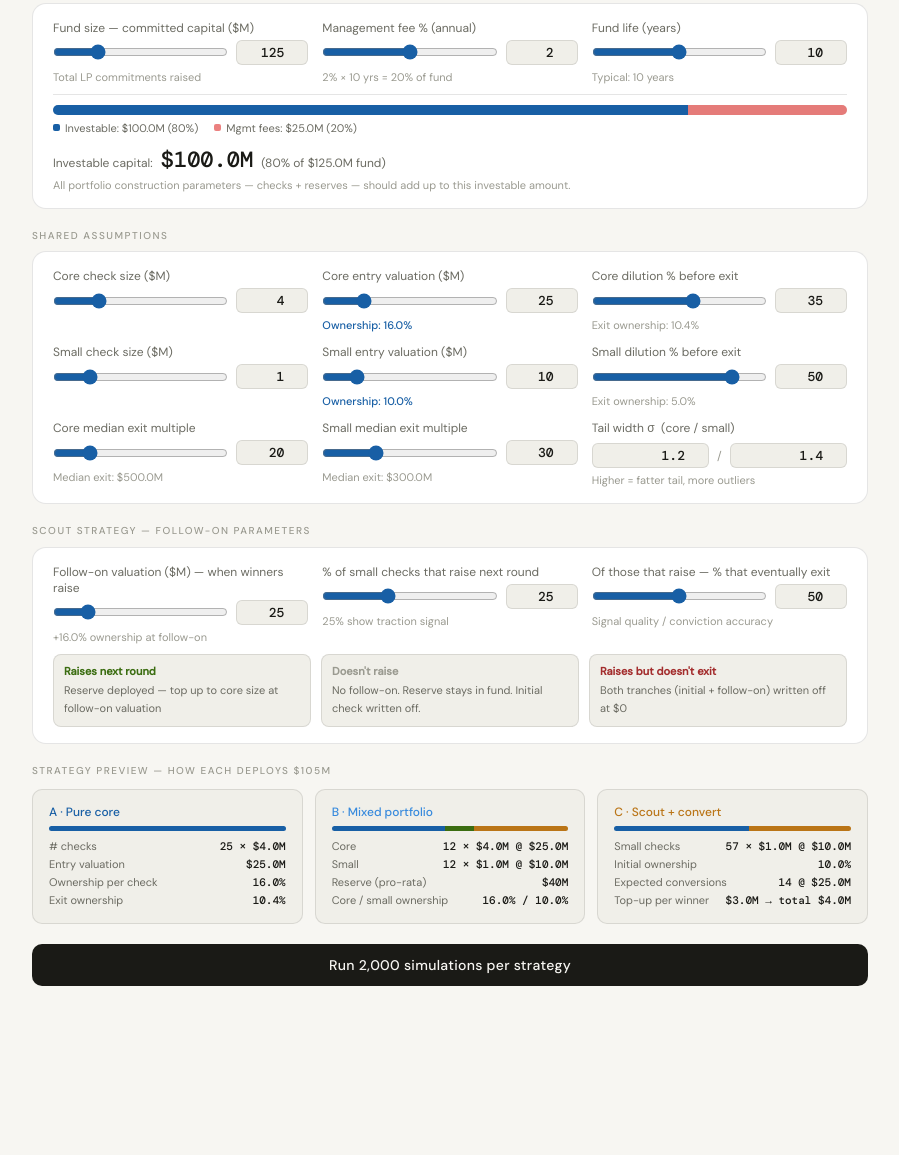
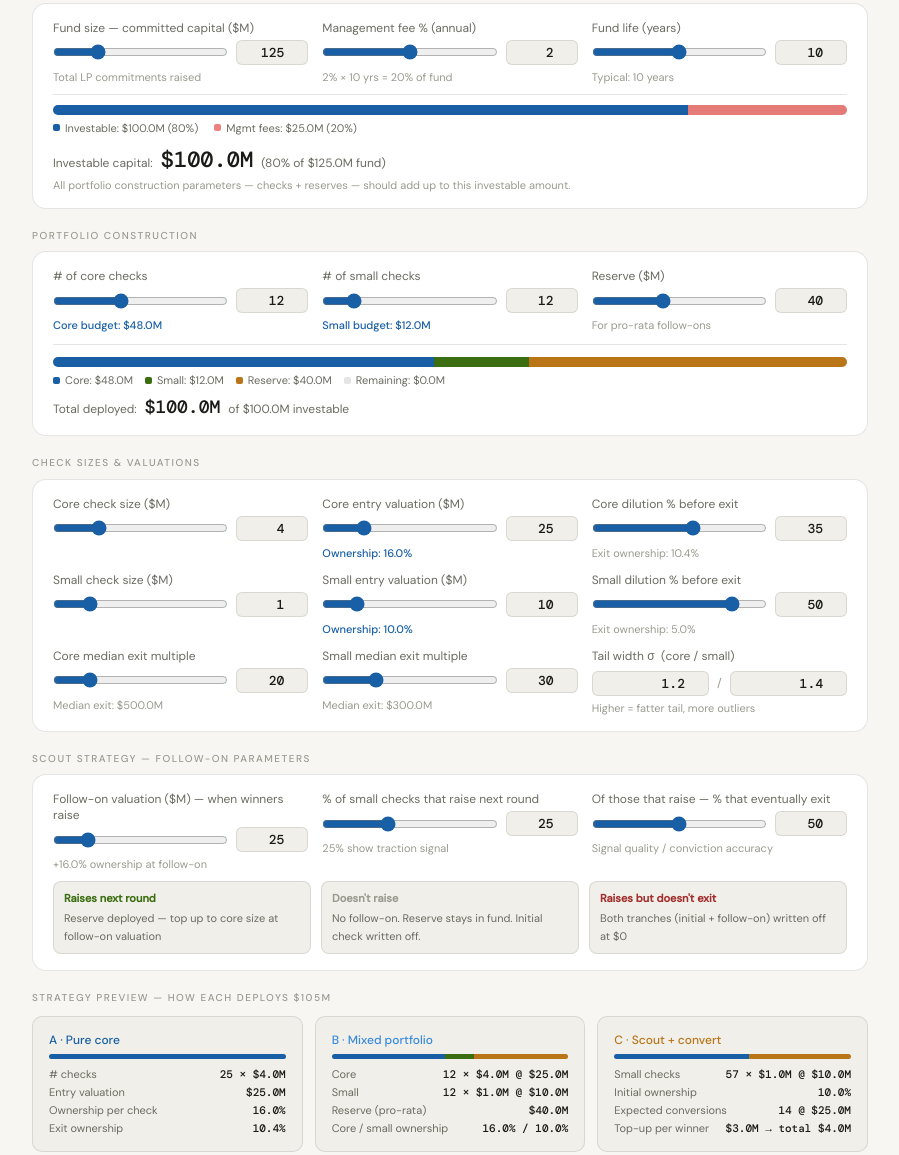
Before and after one commit to yoni-ec/vc-calc, a plain HTML site: page index.html in a window 1280 px wide. Shown: the part 1493-2648 px from the top of the page, without its empty margins (190-1089 px from the left). Before the commit the page ends 2543 px from the top, so only its background shows below. Drawn offline with nearby package versions, Linux system fonts and the light colour scheme.

Commit message:
Add files via upload

```diff
--- a/index.html
+++ b/index.html
@@ -258,7 +258,48 @@ table.ctbl .sc-hdr td{background:var(--bg3);font-size:10px;color:var(--text3);le
     </div>
   </div>
 
-  <div class="slabel">Shared assumptions</div>
+  <div class="slabel">Portfolio construction</div>
+  <div class="card">
+    <div class="g3">
+      <div class="field">
+        <label># of core checks</label>
+        <div class="frow"><input type="range" id="cN" min="1" max="30" step="1" value="12"><input type="number" class="nb" id="cNN" value="12"></div>
+        <div class="hint live" id="cNHint">Core budget: $48M</div>
+      </div>
+      <div class="field">
+        <label># of small checks</label>
+        <div class="frow"><input type="range" id="sNcheck" min="0" max="80" step="1" value="12"><input type="number" class="nb" id="sNcheckN" value="12"></div>
+        <div class="hint live" id="sNHint">Small budget: $12M</div>
+      </div>
+      <div class="field">
+        <label>Reserve ($M)</label>
+        <div class="frow"><input type="range" id="mixRes" min="0" max="100" step="1" value="40"><input type="number" class="nb" id="mixResN" value="40"></div>
+        <div class="hint">For pro-rata follow-ons</div>
+      </div>
+    </div>
+    <!-- live allocation tracker -->
+    <div style="margin-top:12px;padding-top:12px;border-top:0.5px solid var(--border)">
+      <div style="height:10px;border-radius:5px;overflow:hidden;display:flex;background:var(--bg3);margin-bottom:6px">
+        <div id="alloc-core-seg" style="height:100%;background:#185FA5;transition:width 0.15s;width:48%"></div>
+        <div id="alloc-small-seg" style="height:100%;background:#3B6D11;transition:width 0.15s;width:12%"></div>
+        <div id="alloc-res-seg" style="height:100%;background:#BA7517;transition:width 0.15s;width:40%"></div>
+        <div id="alloc-remain-seg" style="height:100%;background:var(--border);transition:width 0.15s;flex:1"></div>
+      </div>
+      <div style="display:flex;gap:12px;flex-wrap:wrap;margin-bottom:8px">
+        <span style="display:flex;align-items:center;gap:5px;font-size:11px;color:var(--text2)"><span style="width:7px;height:7px;border-radius:2px;background:#185FA5;display:inline-block"></span><span id="leg-core-alloc">Core: $48M</span></span>
+        <span style="display:flex;align-items:center;gap:5px;font-size:11px;color:var(--text2)"><span style="width:7px;height:7px;border-radius:2px;background:#3B6D11;display:inline-block"></span><span id="leg-small-alloc">Small: $12M</span></span>
+        <span style="display:flex;align-items:center;gap:5px;font-size:11px;color:var(--text2)"><span style="width:7px;height:7px;border-radius:2px;background:#BA7517;display:inline-block"></span><span id="leg-res-alloc">Reserve: $40M</span></span>
+        <span style="display:flex;align-items:center;gap:5px;font-size:11px"><span style="width:7px;height:7px;border-radius:2px;background:var(--border);display:inline-block"></span><span id="leg-remain-alloc" style="color:var(--text2)">Remaining: $0M</span></span>
+      </div>
+      <div style="display:flex;align-items:baseline;gap:8px">
+        <span style="font-size:12px;color:var(--text2)">Total deployed:</span>
+        <span style="font-family:'DM Mono',monospace;font-size:18px;font-weight:500" id="totalDeployed">$100M</span>
+        <span style="font-size:12px" id="deployedStatus" style="color:var(--text2)">of $100M investable</span>
+      </div>
+    </div>
+  </div>
+
+  <div class="slabel">Check sizes &amp; valuations</div>
   <div class="card">
     <div class="g3">
       <div class="field">
@@ -384,7 +425,7 @@ function getFUND(){
   return Math.max(1,fund-fund*fee/100*life);
 }
 
-const sliders=[['fundSize','fundSizeN'],['mgmtFee','mgmtFeeN'],['fundLife','fundLifeN'],['cS','cSN'],['cVal','cValN'],['cDil','cDilN'],['sS','sSN'],['sVal','sValN'],['sDil','sDilN'],['cMed','cMedN'],['sMed','sMedN'],['foVal','foValN'],['foRate','foRateN'],['foExitRate','foExitRateN']];
+const sliders=[['fundSize','fundSizeN'],['mgmtFee','mgmtFeeN'],['fundLife','fundLifeN'],['cN','cNN'],['sNcheck','sNcheckN'],['mixRes','mixResN'],['cS','cSN'],['cVal','cValN'],['cDil','cDilN'],['sS','sSN'],['sVal','sValN'],['sDil','sDilN'],['cMed','cMedN'],['sMed','sMedN'],['foVal','foValN'],['foRate','foRateN'],['foExitRate','foExitRateN']];
 sliders.forEach(([r,n])=>{
   const re=document.getElementById(r),ne=document.getElementById(n);
   if(!re||!ne) return;
@@ -412,6 +453,37 @@ function updateHints(){
   const cS=gv('cS'),cVal=gv('cVal'),cDil=gv('cDil'),cMed=gv('cMed');
   const sS=gv('sS'),sVal=gv('sVal'),sDil=gv('sDil'),sMed=gv('sMed');
   const foVal=gv('foVal'),foRate=gv('foRate');
+  const cNv=gv('cN'),sNv=gv('sNcheck'),mixResV=gv('mixRes');
+
+  // allocation tracker
+  const coreSpend=cNv*cS, smallSpend=sNv*sS;
+  const deployed=coreSpend+smallSpend+mixResV;
+  const remaining=FUND-deployed;
+  const over=remaining<0;
+  const denom=Math.max(deployed,FUND);
+  document.getElementById('alloc-core-seg').style.width=(coreSpend/denom*100)+'%';
+  document.getElementById('alloc-small-seg').style.width=(smallSpend/denom*100)+'%';
+  document.getElementById('alloc-res-seg').style.width=(mixResV/denom*100)+'%';
+  document.getElementById('alloc-remain-seg').style.width=over?'0%':(remaining/denom*100)+'%';
+  document.getElementById('leg-core-alloc').textContent='Core: '+fmt(coreSpend);
+  document.getElementById('leg-small-alloc').textContent='Small: '+fmt(smallSpend);
+  document.getElementById('leg-res-alloc').textContent='Reserve: '+fmt(mixResV);
+  const remEl=document.getElementById('leg-remain-alloc');
+  const statusEl=document.getElementById('deployedStatus');
+  if(over){
+    remEl.textContent='Over-allocated: -'+fmt(Math.abs(remaining));
+    remEl.style.color='#A32D2D';
+    statusEl.textContent='of '+fmt(FUND)+' investable — OVER by '+fmt(Math.abs(remaining));
+    statusEl.style.color='#A32D2D';
+  } else {
+    remEl.textContent='Remaining: '+fmt(remaining);
+    remEl.style.color='var(--text2)';
+    statusEl.textContent='of '+fmt(FUND)+' investable';
+    statusEl.style.color='var(--text2)';
+  }
+  document.getElementById('totalDeployed').textContent=fmt(deployed);
+  document.getElementById('cNHint').textContent='Core budget: '+fmt(coreSpend);
+  document.getElementById('sNHint').textContent='Small budget: '+fmt(smallSpend);
   const cOwn=cS/cVal*100, sOwn=sS/sVal*100;
   document.getElementById('cOwnHint').textContent='Ownership: '+cOwn.toFixed(1)+'%';
   document.getElementById('sOwnHint').textContent='Ownership: '+sOwn.toFixed(1)+'%';
@@ -426,7 +498,7 @@ function updateHints(){
   const scoutSN=Math.floor(FUND/(sS+foRate/100*topUp));
   const scoutInitial=scoutSN*sS, scoutRes=FUND-scoutInitial;
   const expectedFO=Math.round(scoutSN*foRate/100);
-  const mixedSN=Math.max(0,Math.round((FUND-40-12*cS)/sS));
+  const mixedCN=gv('cN'),mixedSN=gv('sNcheck'),mixedRes=gv('mixRes');
   const cN_pure=Math.floor(FUND/cS);
 
   document.getElementById('stratPreview').innerHTML=[
@@ -436,10 +508,10 @@ function updateHints(){
       ['Ownership per check',cOwn.toFixed(1)+'%'],
       ['Exit ownership',+(cOwn*(1-cDil/100)).toFixed(1)+'%'],
     ]},
-    {name:'B · Mixed portfolio',col:'#378ADD',bar:[12*cS,mixedSN*sS,40],rows:[
-      ['Core',`12 × ${fmt(cS)} @ ${fmt(cVal)}`],
+    {name:'B · Mixed portfolio',col:'#378ADD',bar:[mixedCN*cS,mixedSN*sS,mixedRes],rows:[
+      ['Core',`${mixedCN} × ${fmt(cS)} @ ${fmt(cVal)}`],
       ['Small',`${mixedSN} × ${fmt(sS)} @ ${fmt(sVal)}`],
-      ['Reserve (pro-rata)','$40M'],
+      ['Reserve (pro-rata)',fmt(mixedRes)],
       ['Core / small ownership',cOwn.toFixed(1)+'% / '+sOwn.toFixed(1)+'%'],
     ]},
     {name:'C · Scout + convert',col:'#BA7517',bar:[scoutInitial,0,scoutRes],rows:[
@@ -476,7 +548,7 @@ function simMixed(cP,sP,N){
   const FUND=getFUND();
   const cS=gv('cS'),cVal=gv('cVal'),cDil=gv('cDil')/100,cMed=gv('cMed'),cSig=gv('cSig');
   const sS=gv('sS'),sVal=gv('sVal'),sDil=gv('sDil')/100,sMed=gv('sMed'),sSig=gv('sSig');
-  const mixedCN=12,mixedRes=40,mixedSN=Math.max(0,Math.round((FUND-mixedRes-mixedCN*cS)/sS));
+  const mixedCN=gv('cN'),mixedSN=gv('sNcheck'),mixedRes=gv('mixRes');
   const cOwn=cS/cVal,sOwn=sS/sVal;
   const foC=mixedRes*0.5/Math.max(1,mixedCN*cP),foS=mixedRes*0.5/Math.max(1,mixedSN*sP);
   const out=[];
@@ -546,10 +618,10 @@ document.getElementById('runBtn').addEventListener('click',async()=>{
   const cS=gv('cS'),cVal=gv('cVal'),sS=gv('sS'),sVal=gv('sVal'),foVal=gv('foVal'),foRate=gv('foRate')/100;
   const topUp=Math.max(0,cS-sS);
   const scoutSN=Math.floor(FUND/(sS+foRate*topUp));
-  const mixedSN=Math.max(0,Math.round((FUND-40-12*cS)/sS));
+  const mixedCN=gv('cN'),mixedSN=gv('sNcheck'),mixedRes=gv('mixRes');
   const extras={
     A:`${Math.floor(FUND/cS)} checks · $${cVal}M entry val · ${(cS/cVal*100).toFixed(1)}% ownership`,
-    B:`12 core @ $${cVal}M + ${mixedSN} small @ $${sVal}M + $40M reserve`,
+    B:`${mixedCN} core @ $${cVal}M + ${mixedSN} small @ $${sVal}M + ${fmt(mixedRes)} reserve`,
     C:`${scoutSN} scouts @ $${sVal}M · ${Math.round(scoutSN*foRate)} convert @ $${foVal}M`,
   };
 
```
